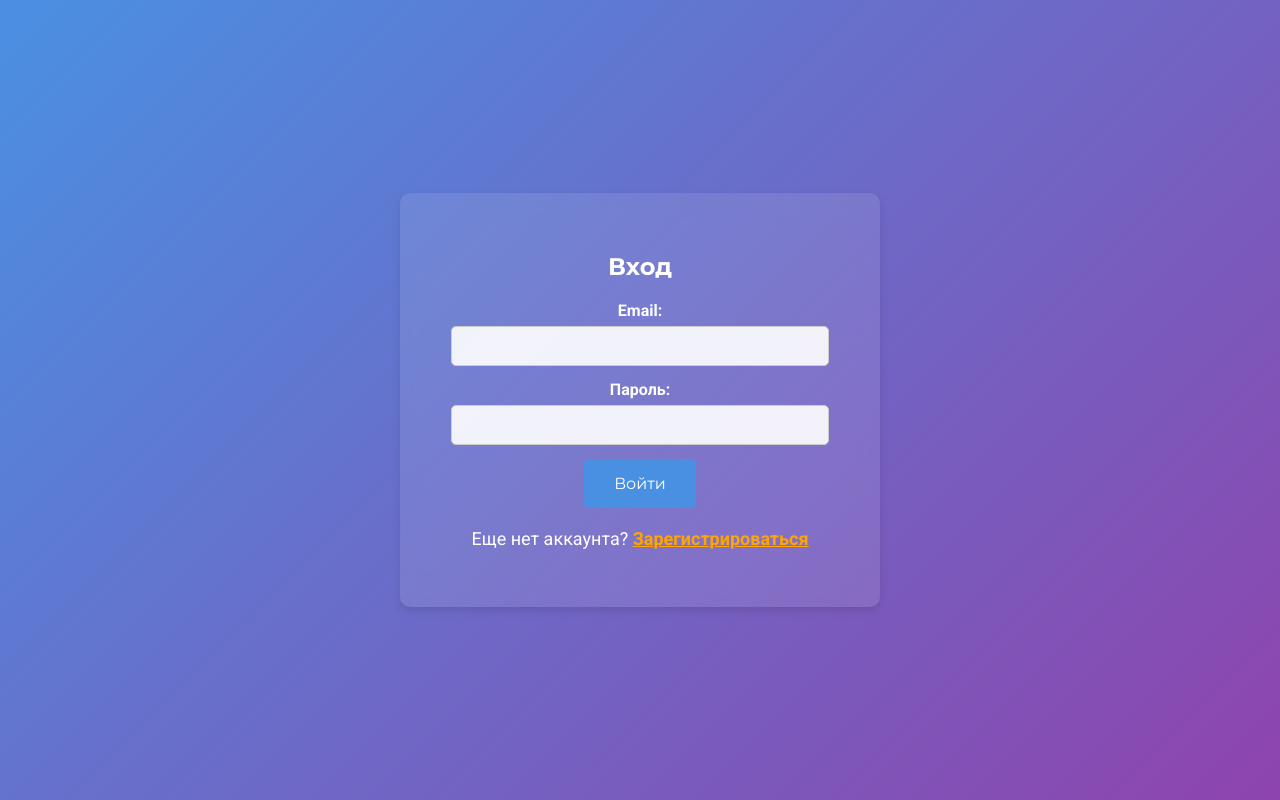
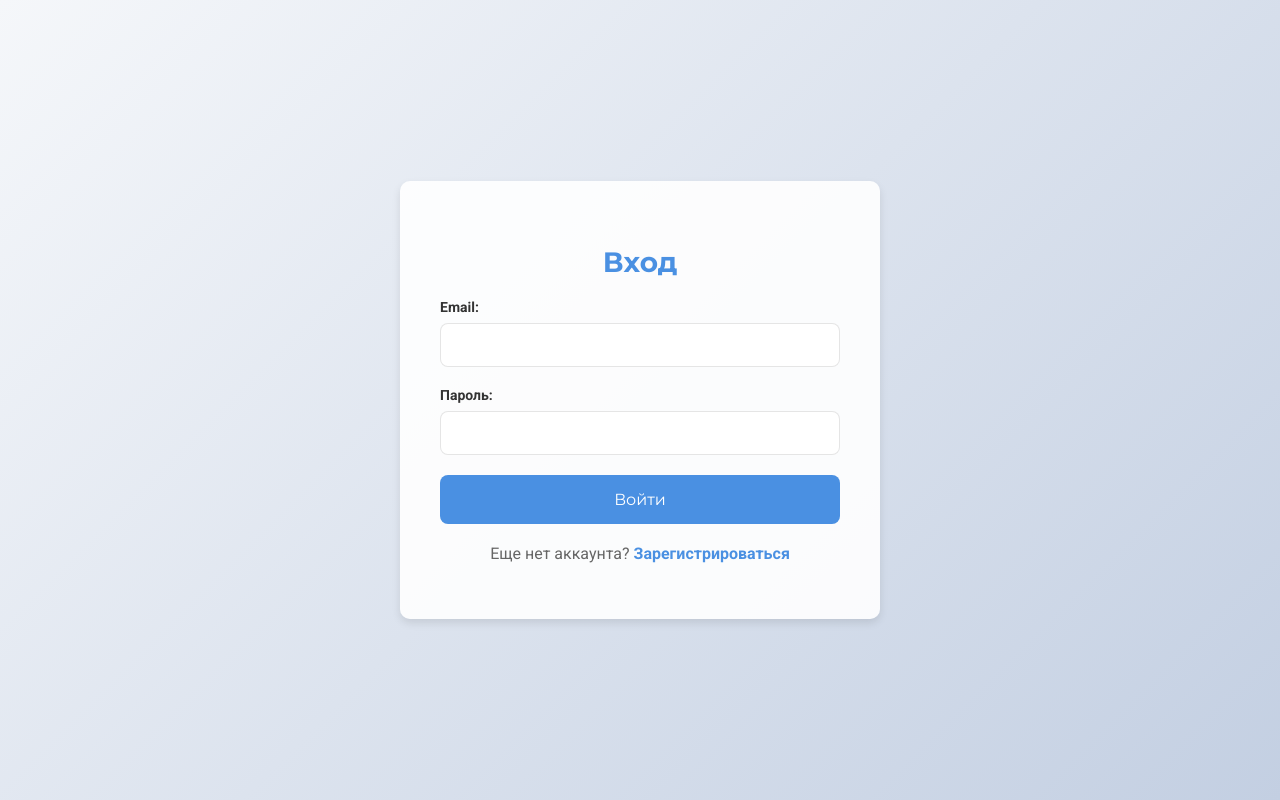
Before and after one commit to Spaceoceanoutlook/Bookmark, a Flask app: page /login in a window 1280 px wide. Run offline with Flask 3, Linux system fonts and the light colour scheme.

Commit message:
fixed css home and theme

```diff
--- a/app/static/css/home.css
+++ b/app/static/css/home.css
@@ -57,7 +57,7 @@ main {
 
 .sidebar {
     flex: 1;
-    max-width: 300px;
+    max-width: 400px;
 }
 
 .pinned {
@@ -77,6 +77,7 @@ main {
     border-radius: 8px;
     text-align: left;
     word-wrap: break-word;
+    margin-bottom: 5px;
 }
 
 .topic-title, .post-title {
--- a/app/static/css/login.css
+++ b/app/static/css/login.css
@@ -2,55 +2,58 @@ body {
     font-family: 'Roboto', sans-serif;
     margin: 0;
     padding: 0;
-    background: linear-gradient(135deg, #4A90E2, #8E44AD);
-    color: #fff;
+    background: linear-gradient(135deg, #F5F7FA, #C3CFE2);
+    color: #333;
     display: flex;
     justify-content: center;
     align-items: center;
-    height: 100vh;
+    min-height: 100vh;
 }
 
 .container {
-    background-color: rgba(255, 255, 255, 0.1);
+    background-color: rgba(255, 255, 255, 0.9);
     border-radius: 10px;
     box-shadow: 0 4px 8px rgba(0, 0, 0, 0.1);
     padding: 40px;
     max-width: 400px;
     width: 100%;
     text-align: center;
-    backdrop-filter: blur(10px);
 }
 
 .container h2 {
     font-family: 'Montserrat', sans-serif;
     margin-bottom: 20px;
-    color: #fff;
+    color: #4A90E2;
+    font-size: 28px;
 }
 
 .form-group {
-    margin-bottom: 15px;
+    margin-bottom: 20px;
+    text-align: left;
 }
 
 .form-group label {
     display: block;
-    margin-bottom: 5px;
+    margin-bottom: 8px;
     font-weight: bold;
-    color: #fff;
+    color: #333;
+    font-size: 14px;
 }
 
 .form-group input {
-    width: calc(100% - 22px);
-    padding: 10px;
-    border: 1px solid #ccc;
-    border-radius: 5px;
+    width: 100%;
+    padding: 12px;
+    border: 1px solid rgba(0, 0, 0, 0.1);
+    border-radius: 8px;
     font-size: 16px;
     box-sizing: border-box;
     background-color: rgba(255, 255, 255, 0.9);
     color: #333;
+    transition: border-color 0.3s ease;
 }
 
 .form-group input:focus {
-    border-color: #007BFF;
+    border-color: #4A90E2;
     outline: none;
 }
 
@@ -60,9 +63,10 @@ body {
     border: none;
     padding: 15px 30px;
     font-size: 16px;
-    border-radius: 5px;
+    border-radius: 8px;
     cursor: pointer;
     font-family: 'Montserrat', sans-serif;
+    width: 100%;
     transition: background-color 0.3s ease;
 }
 
@@ -72,15 +76,18 @@ body {
 
 .register-link {
     margin-top: 20px;
-    font-size: 18px;
-    color: #fff;
+    font-size: 16px;
+    color: #666;
 }
 
 .register-link a {
-    color: #FFA500;
+    color: #4A90E2;
     font-weight: bold;
+    text-decoration: none;
+    transition: color 0.3s ease;
 }
 
 .register-link a:hover {
+    color: #3A7BD5;
     text-decoration: underline;
 }
--- a/app/static/css/theme.css
+++ b/app/static/css/theme.css
@@ -87,7 +87,7 @@ main {
     border: 1px solid rgba(0, 0, 0, 0.1);
     padding: 20px;
     border-radius: 8px;
-    margin-bottom: 15px;
+    margin-bottom: 5px;
     box-shadow: 0 2px 4px rgba(0, 0, 0, 0.1);
 }
 
```
